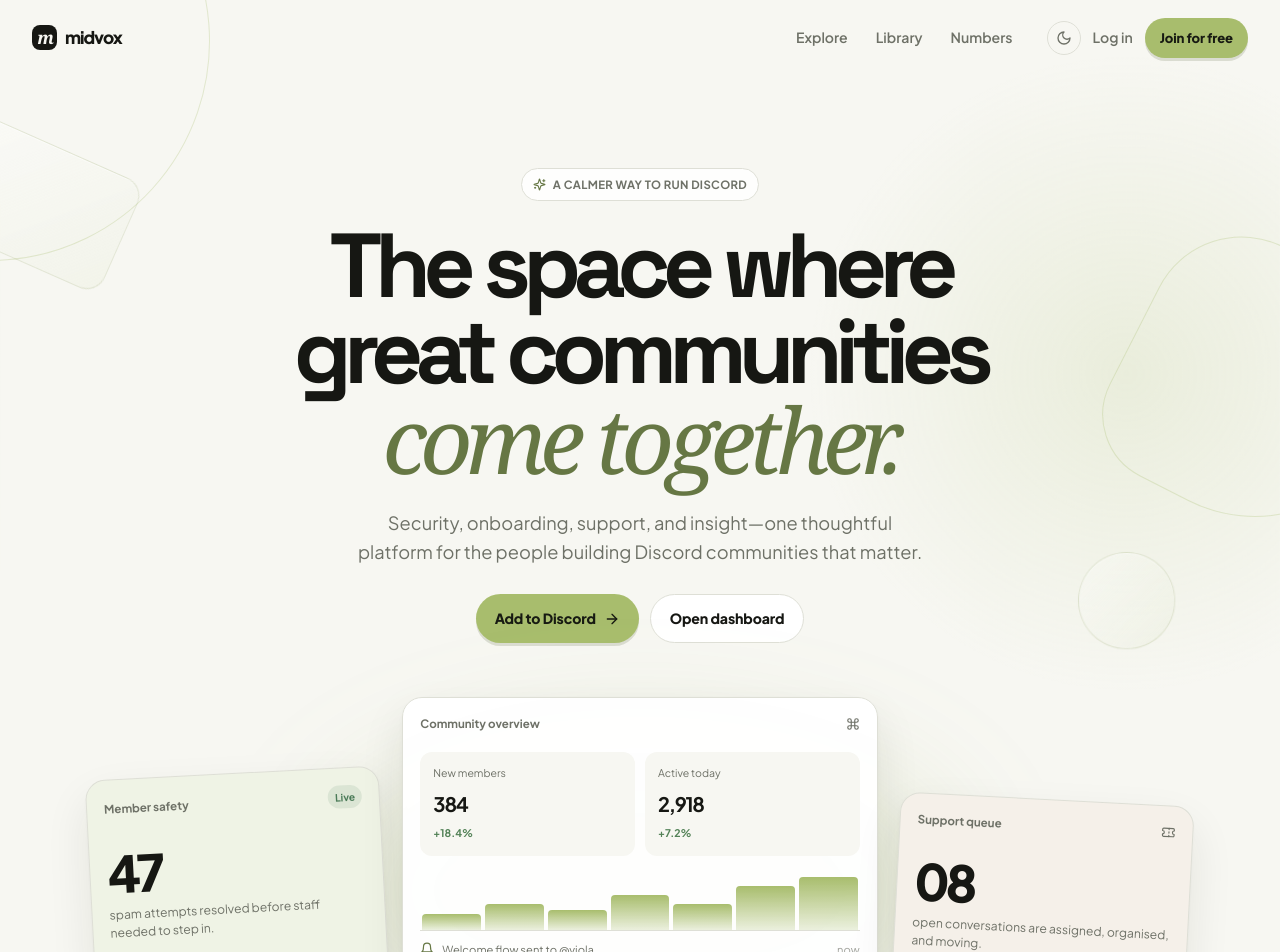
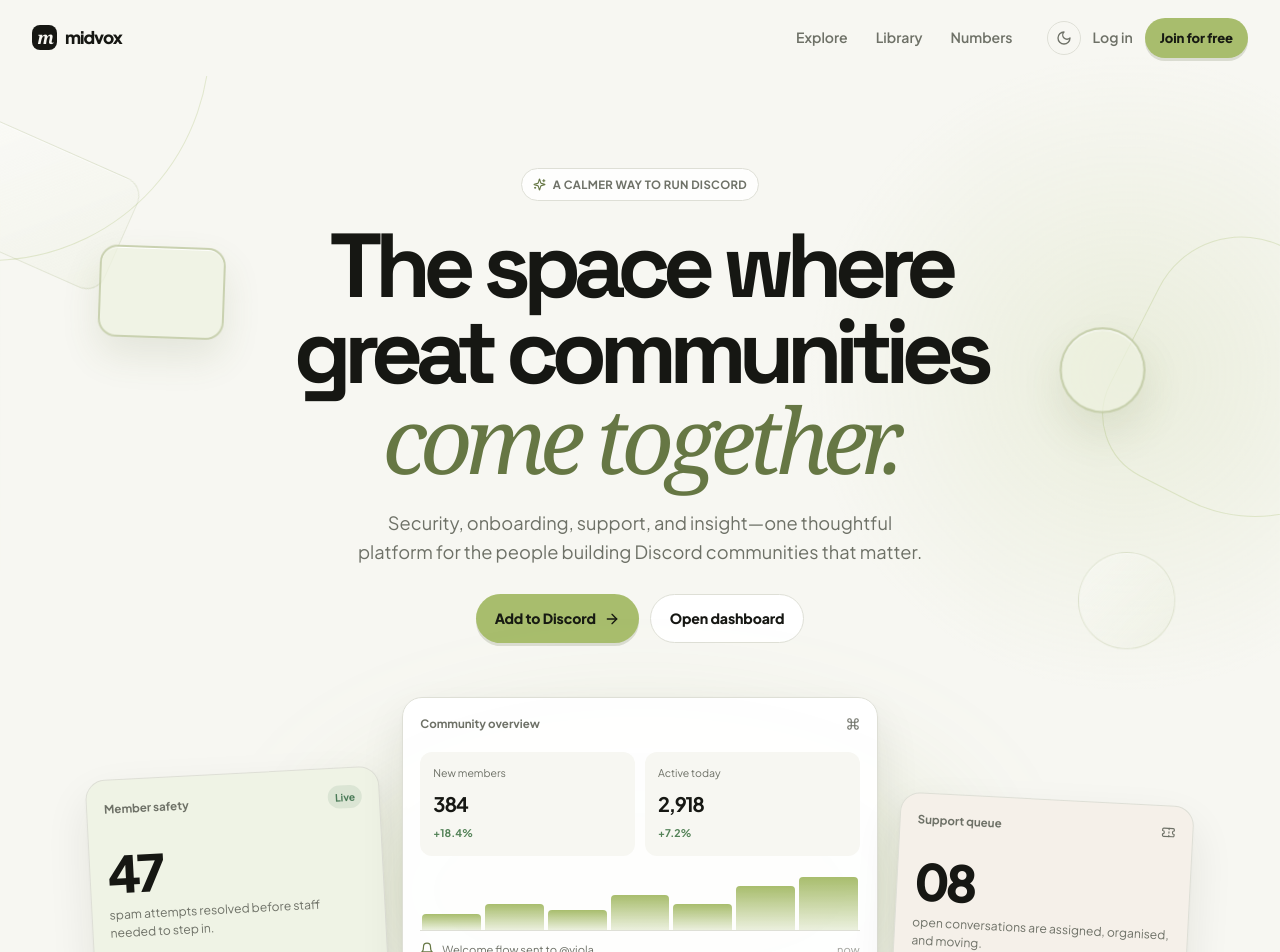
Before and after one commit to Lafda44/MidVox, a Next.js app in the folder dashboard/: page / in a window 1280 px wide. Shown: the top 952 px of the page. Built offline with nearby package versions, Linux system fonts and the light colour scheme; no server answers.

Commit message:
fix: make hero background animation immediately visible

```diff
--- a/dashboard/app/globals.css
+++ b/dashboard/app/globals.css
@@ -552,11 +552,11 @@
 .mob-secondary-button { color: var(--mob-ink); border: 1px solid var(--mob-line); background: var(--mob-paper); }
 .mob-secondary-button:hover { transform: translateY(-2px); border-color: var(--mob-muted); box-shadow: 0 7px 16px rgba(22,24,18,.07); }
 
-.mob-hero { min-height: 720px; padding: 92px 24px 62px; text-align: center; position: relative; }
+.mob-hero { min-height: 720px; padding: 92px 24px 62px; text-align: center; position: relative; overflow: hidden; }
 .mob-hero::before, .mob-hero::after { content: ""; position: absolute; pointer-events: none; border: 1px solid color-mix(in srgb, var(--mob-lime) 36%, transparent); border-radius: 999px; opacity: .75; }
 .mob-hero::before { width: 440px; height: 440px; top: -255px; left: -230px; transform: rotate(-26deg); }
 .mob-hero::after { width: 270px; height: 270px; right: -115px; top: 175px; border-radius: 43% 57% 68% 32%; transform: rotate(27deg); }
-.mob-hero-copy { max-width: 800px; margin: 0 auto; position: relative; z-index: 1; }
+.mob-hero-copy { max-width: 800px; margin: 0 auto; position: relative; z-index: 2; }
 .mob-announcement { display: inline-flex; gap: 7px; align-items: center; padding: 7px 11px; border: 1px solid var(--mob-line); border-radius: 999px; background: color-mix(in srgb, var(--mob-paper) 80%, transparent); color: var(--mob-muted); font-size: .71rem; font-weight: 700; letter-spacing: .03em; text-transform: uppercase; }
 .mob-announcement svg { color: var(--mob-lime-deep); }
 .mob-hero h1 { max-width: 780px; margin: 22px auto 22px; font-family: var(--font-space-grotesk), sans-serif; font-size: clamp(3rem, 7.1vw, 6.25rem); line-height: .95; letter-spacing: -.085em; font-weight: 720; color: var(--mob-ink); }
@@ -564,7 +564,13 @@
 .mob-hero-copy > p { max-width: 580px; margin: 0 auto; color: var(--mob-muted); font-size: clamp(1rem, 1.7vw, 1.14rem); line-height: 1.6; }
 .mob-actions { display: flex; flex-wrap: wrap; justify-content: center; gap: 11px; margin-top: 28px; }
 
-.mob-gallery { max-width: 1100px; margin: 58px auto 0; position: relative; z-index: 1; }
+.mob-gallery { max-width: 1100px; margin: 58px auto 0; position: relative; z-index: 2; }
+.mob-hero-motion { position: absolute; inset: 0; z-index: 1; pointer-events: none; }
+.mob-hero-box { position: absolute; display: block; border: 2px solid rgba(138,154,91,.38); background: rgba(238,242,223,.72); box-shadow: 0 18px 38px rgba(94,111,51,.12), inset 0 1px rgba(255,255,255,.9); will-change: transform; }
+.theme-dark .mob-hero-box { background: rgba(62,72,44,.38); border-color: rgba(190,215,125,.36); box-shadow: none; }
+.hero-box-one { width: 126px; height: 92px; left: 6%; top: 19%; border-radius: 18px; animation: mob-hero-box-one 4.8s ease-in-out -1.3s infinite; }
+.hero-box-two { width: 76px; height: 76px; right: 9%; top: 23%; border-radius: 50%; animation: mob-hero-box-two 5.6s ease-in-out -2.2s infinite; }
+.hero-box-three { width: 68px; height: 105px; left: 15%; bottom: 12%; border-radius: 16px; animation: mob-hero-box-three 5.1s ease-in-out -3.1s infinite; }
 .mob-gallery::before { content: ""; position: absolute; inset: 16% 22% -8%; background: rgba(152,174,91,.2); filter: blur(64px); border-radius: 50%; z-index: -1; }
 .mob-gallery-track { display: grid; grid-template-columns: .83fr 1.34fr .83fr; align-items: end; gap: 18px; }
 .mob-preview { text-align: left; padding: 17px; border: 1px solid var(--mob-line); border-radius: 20px; background: color-mix(in srgb, var(--mob-paper) 94%, transparent); box-shadow: 0 20px 45px rgba(28,31,23,.09), 0 2px 4px rgba(28,31,23,.03); }
@@ -627,8 +633,11 @@
 @keyframes mob-box-drift-one { 0%,100% { transform: translate3d(0,0,0) rotate(17deg); } 50% { transform: translate3d(36px,28px,0) rotate(25deg); } }
 @keyframes mob-box-drift-two { 0%,100% { transform: translate3d(0,0,0) scale(1); } 50% { transform: translate3d(-24px,34px,0) scale(1.08); } }
 @keyframes mob-box-drift-three { 0%,100% { transform: translate3d(0,0,0) rotate(-22deg); } 50% { transform: translate3d(44px,-24px,0) rotate(-14deg); } }
+@keyframes mob-hero-box-one { 0%,100% { transform: translate3d(0,0,0) rotate(-12deg); } 50% { transform: translate3d(28px,-24px,0) rotate(6deg); } }
+@keyframes mob-hero-box-two { 0%,100% { transform: translate3d(0,0,0) scale(1); } 50% { transform: translate3d(-26px,30px,0) scale(1.14); } }
+@keyframes mob-hero-box-three { 0%,100% { transform: translate3d(0,0,0) rotate(16deg); } 50% { transform: translate3d(40px,-18px,0) rotate(-2deg); } }
 @media (prefers-reduced-motion: reduce) {
-  .mob-ambient-box { animation: none !important; }
+  .mob-ambient-box, .mob-hero-box { animation: none !important; }
 }
 @media (max-width: 520px) {
   .mob-discovery-grid, .mob-quote-grid { grid-template-columns: 1fr; }.mob-stat-grid strong { font-size: 2rem; }.mob-stat-grid div { min-height: 119px; padding: 22px 12px; }.mob-final-cta .mob-actions { align-items: stretch; flex-direction: column; }.mob-final-cta .mob-actions > * { width: 100%; }.mob-footer { display: grid; }.mob-footer > div { gap: 12px; }
--- a/dashboard/app/page.tsx
+++ b/dashboard/app/page.tsx
@@ -247,6 +247,11 @@
 
       <main id="top">
         <section className="mob-hero">
+          <div className="mob-hero-motion" aria-hidden="true">
+            <i className="mob-hero-box hero-box-one" />
+            <i className="mob-hero-box hero-box-two" />
+            <i className="mob-hero-box hero-box-three" />
+          </div>
           <motion.div initial={{ opacity: 0, y: 16 }} animate={{ opacity: 1, y: 0 }} transition={{ duration: 0.5 }} className="mob-hero-copy">
             <span className="mob-announcement"><Sparkles size={13} /> A calmer way to run Discord</span>
             <h1>The space where great communities <em>come together.</em></h1>
```
